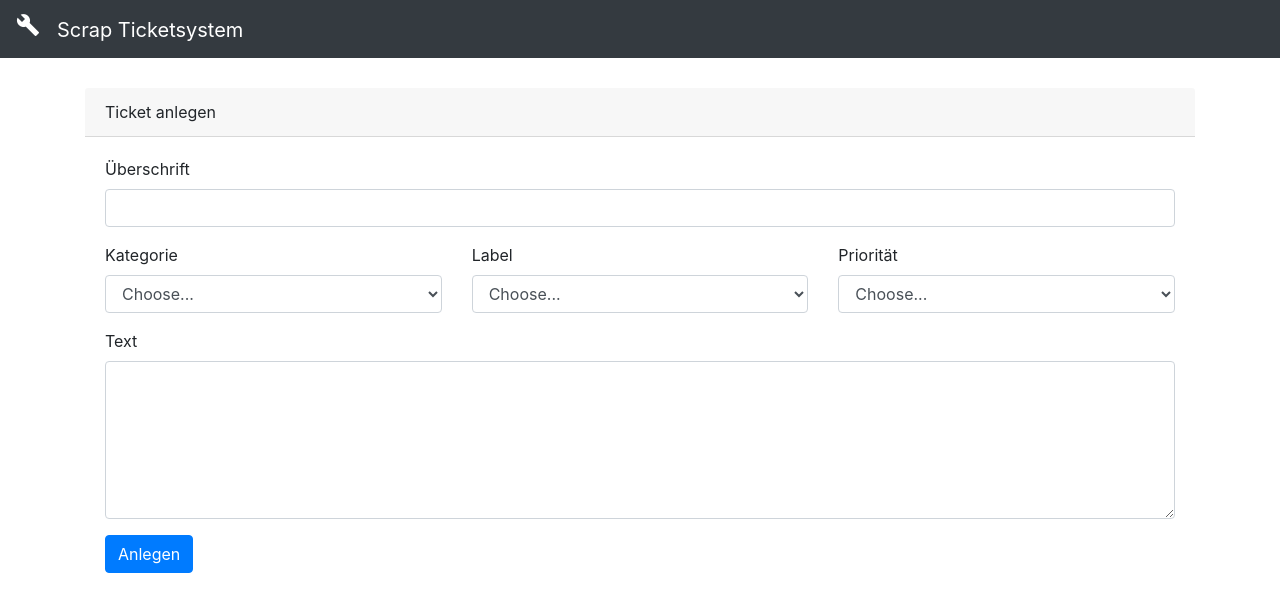
After one commit to Siacher/scrap-ticketsystem, a Python web app: template src/templates/create_ticket.html in a window 1280 px wide. The commit adds this page. Shown: the top 612 px of the page. Run offline with Jinja, Linux system fonts and the light colour scheme; the template is opened without the code that fills it, so the values that code supplies are empty; some libraries are stand-ins or nearby versions.

Commit message:
added create ticket template

```diff
--- a/src/__init__.py
+++ b/src/__init__.py
@@ -12,6 +12,7 @@ from src.routes.api.status import status_route
 from src.routes.api.user import user_route
 from src.routes.api.company import company_route
 from src.routes.api.comment import comment_route
+from src.routes.api.ticket import ticket_route
 
 
 class ScrapTicketSystem:
@@ -33,6 +34,7 @@ class ScrapTicketSystem:
         self.app.register_blueprint(user_route, url_prefix="/api/v1")
         self.app.register_blueprint(company_route, url_prefix="/api/v1")
         self.app.register_blueprint(comment_route, url_prefix="/api/v1")
+        self.app.register_blueprint(ticket_route, url_prefix="/api/v1")
 
     def run(self):
         self.app.run(port=3000)
--- a/src/routes/public/index.py
+++ b/src/routes/public/index.py
@@ -15,6 +15,11 @@ def login():
     return render_template('login.html')
 
 
+@index_route.route('/create_ticket', methods=['GET'])
+def create_ticket():
+    return render_template('create_ticket.html')
+
+
 @index_route.route('/login_req', methods=['GET'])
 @Auth.auth_required
 def log_req():
--- /dev/null
+++ b/src/templates/create_ticket.html
@@ -0,0 +1,82 @@
+<!DOCTYPE html>
+<html lang="en">
+
+<head>
+    <meta charset="UTF-8">
+
+    <!-- Google Material Icons -->
+    <link href="https://fonts.googleapis.com/icon?family=Material+Icons" rel="stylesheet">
+
+    <!-- Bootstrap  -->
+    <link rel="stylesheet" href="https://stackpath.bootstrapcdn.com/bootstrap/4.3.1/css/bootstrap.min.css">
+    <script src="https://code.jquery.com/jquery-3.3.1.slim.min.js"></script>
+    <script src="https://cdnjs.cloudflare.com/ajax/libs/popper.js/1.14.7/umd/popper.min.js"></script>
+    <script src="https://stackpath.bootstrapcdn.com/bootstrap/4.3.1/js/bootstrap.min.js"></script>
+
+    <title>Scrap Ticketsystem</title>
+</head>
+
+<body>
+    <nav class="navbar navbar-dark bg-dark">
+        <a class="navbar-brand" href="#">
+            <i class="material-icons">
+                build
+            </i>
+            &nbsp;
+            Scrap Ticketsystem
+        </a>
+    </nav>
+
+    <div class="container" style="margin-top: 30px;">
+        <div class="card-header">
+            Ticket anlegen
+        </div>
+        <div class="card-body">
+            <div id="loginForm">
+
+                <div class="form-group">
+                    <label>Überschrift</label>
+                    <input type="text" class="form-control" id="inputHeader">
+                </div>
+
+                <div class="row">
+                    <div class="col">
+                        <div class="form-group">
+                            <label>Kategorie</label>
+                            <select id="inputCategory" class="form-control">
+                                <option selected>Choose...</option>
+                                <option>...</option>
+                            </select>
+                        </div>
+                    </div>
+                    <div class="col">
+                        <div class="form-group">
+                            <label>Label</label>
+                            <select id="inputLabel" class="form-control">
+                                <option selected>Choose...</option>
+                                <option>...</option>
+                            </select>
+                        </div>
+                    </div>
+                    <div class="col">
+                        <div class="form-group">
+                            <label>Priorität</label>
+                            <select id="inputPrio" class="form-control">
+                                <option selected>Choose...</option>
+                                <option>...</option>
+                            </select>
+                        </div>
+                    </div>
+                </div>
+
+                <div class="form-group">
+                    <label>Text</label>
+                    <textarea type="text" class="form-control span6" rows="6" id="inputText"></textarea>
+                </div>
+
+                <button class="btn btn-primary">Anlegen</button>
+            </div>
+        </div>
+</body>
+
+</html>
```
Also changed, not shown: src/routes/api/ticket.py (added, +51 -0 lines), src/templates/index.html (+7 -1 lines).
